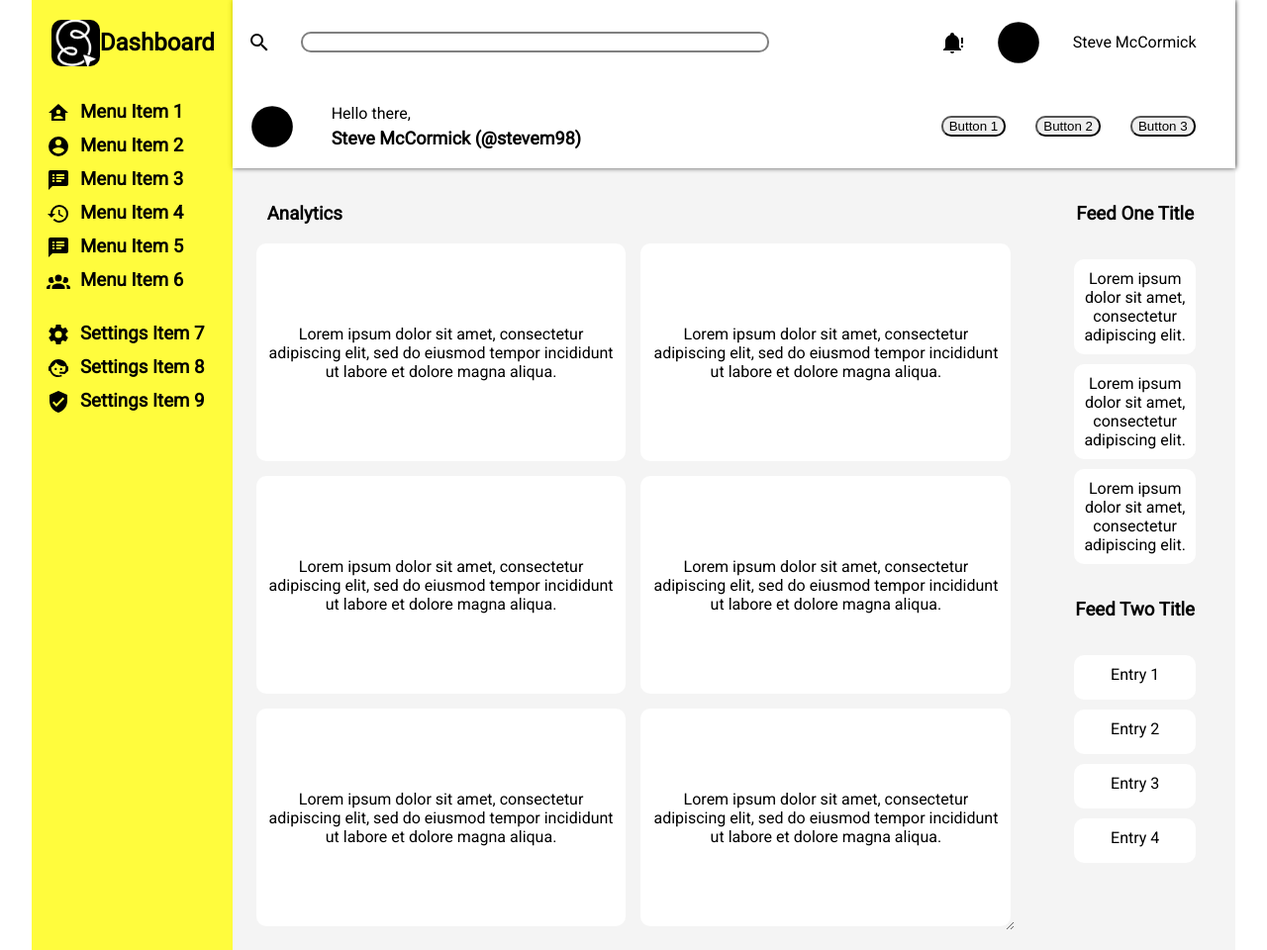
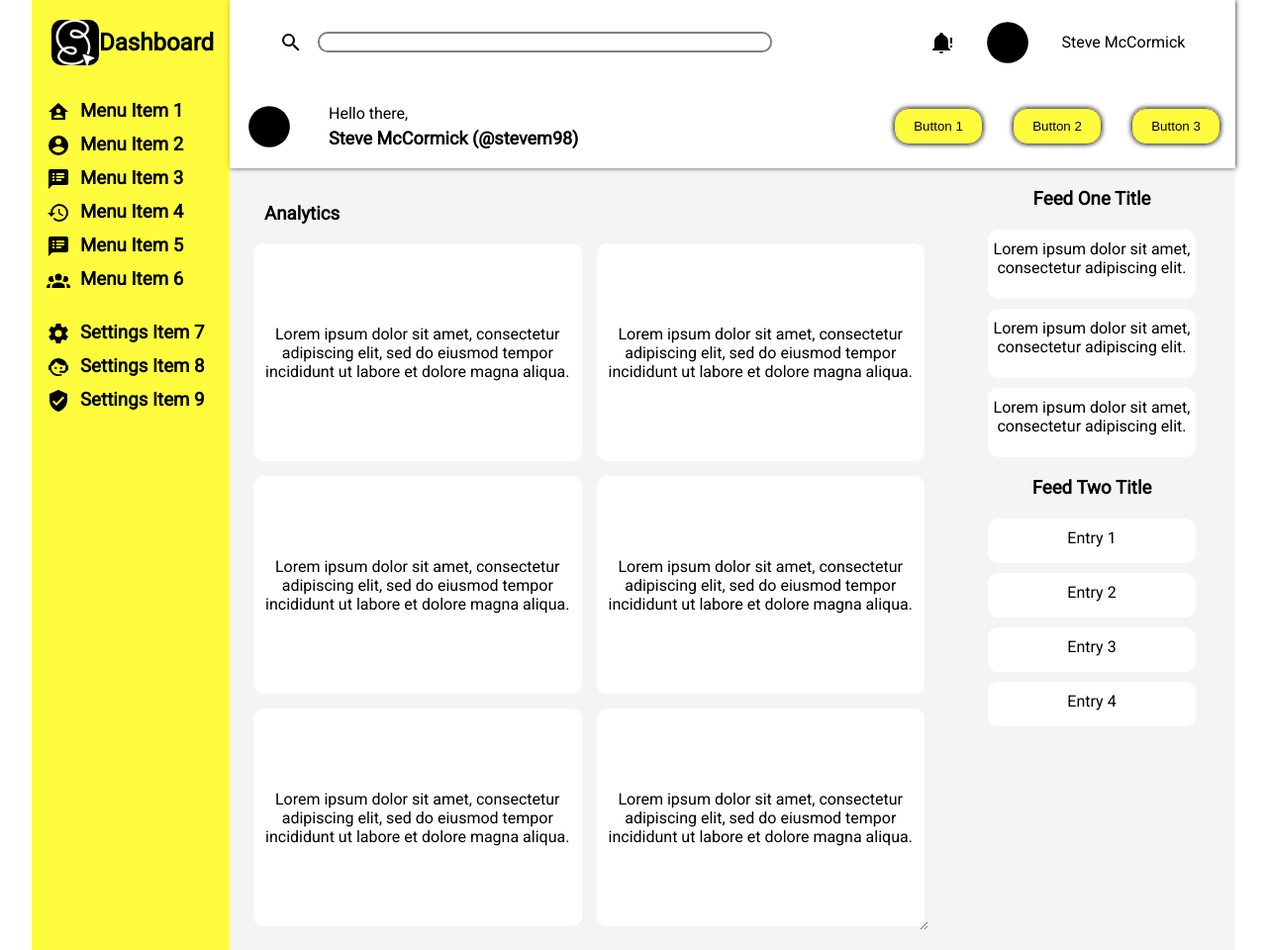
Before and after one commit to Steve-ShopHub/admin-panel, a plain HTML site: page index.html in a window 1280 px wide. Shown: the whole page at 99% size. Drawn offline with Linux system fonts and the light colour scheme.

Commit message:
Add primary styling

```diff
--- a/style.css
+++ b/style.css
@@ -19,6 +19,13 @@ body {
 
 button {
     margin: 10px;
+    padding: 10px;
+    border-radius: 15px;
+    width: 90px;
+    border: solid rgb(114, 114, 114) 1px;
+    box-shadow: 0px 0px 5px black;
+    background-color: #fffb00c2;
+    font-weight: 400;
 }
 
 .icon {
@@ -36,7 +43,7 @@ button {
     display: grid;
     height: 95vh;
     width: 95vw;
-    grid-template-columns: 1fr 4fr 1fr;
+    grid-template-columns: 0.5fr 2fr 0.5fr;
     grid-template-rows: 1fr 4fr;
     grid-template-areas:
     "sidemenu header header"
@@ -87,6 +94,11 @@ button {
 .search {
     grid-area: search;
     display: flex;
+
+}
+
+.search .icon {
+    margin-left: 50px;
 }
 
 #searchbar {
@@ -94,6 +106,7 @@ button {
     border-radius: 10px;
     /* flex-grow: 1; */
     min-width: 70%;
+    margin-left: 0;
 }
 
 .account {
@@ -184,6 +197,8 @@ button {
 .tile {
     min-width: 200px;
     min-height: 200px;
+    /* max-width: 300px; */
+    /* max-height: 300px; */
     /* border: solid 1px rgb(76, 0, 255); */
     text-align: center;
     padding: 10px 5px 10px 5px;
@@ -201,7 +216,13 @@ button {
     border-radius: 0;
     padding: 20px;
     background-color: #dfdfdf5b;
+}
 
+.feed > * {
+    display: flex;
+    flex-direction: column;
+    align-items: center;
+    justify-content: center;
 }
 
 .feed > * > ul {
@@ -209,23 +230,26 @@ button {
     flex-direction: column;
     flex-grow: 1;
     padding: 15px;
+    max-width: 300px;
 
 }
 
 .feed > * > h3 {
     text-align: center;
-    margin: 15px;
+    /* margin: 15px; */
 }
 
 .feed > * > ul > li {
     margin: 5px;
     background-color: white;
 
+
 }
 
 .feed-one > ul > li {
     min-width: 100px;
     min-height: 50px;
+
     /* border: solid 1px rgb(76, 0, 255); */
     text-align: center;
     padding: 10px 5px 10px 5px;
@@ -233,7 +257,7 @@ button {
 }
 
 .feed-two > ul > li {
-    min-width: 100px;
+    min-width: 200px;
     min-height: 25px;
     /* border: solid 1px rgb(76, 0, 255); */
     text-align: center;
```
